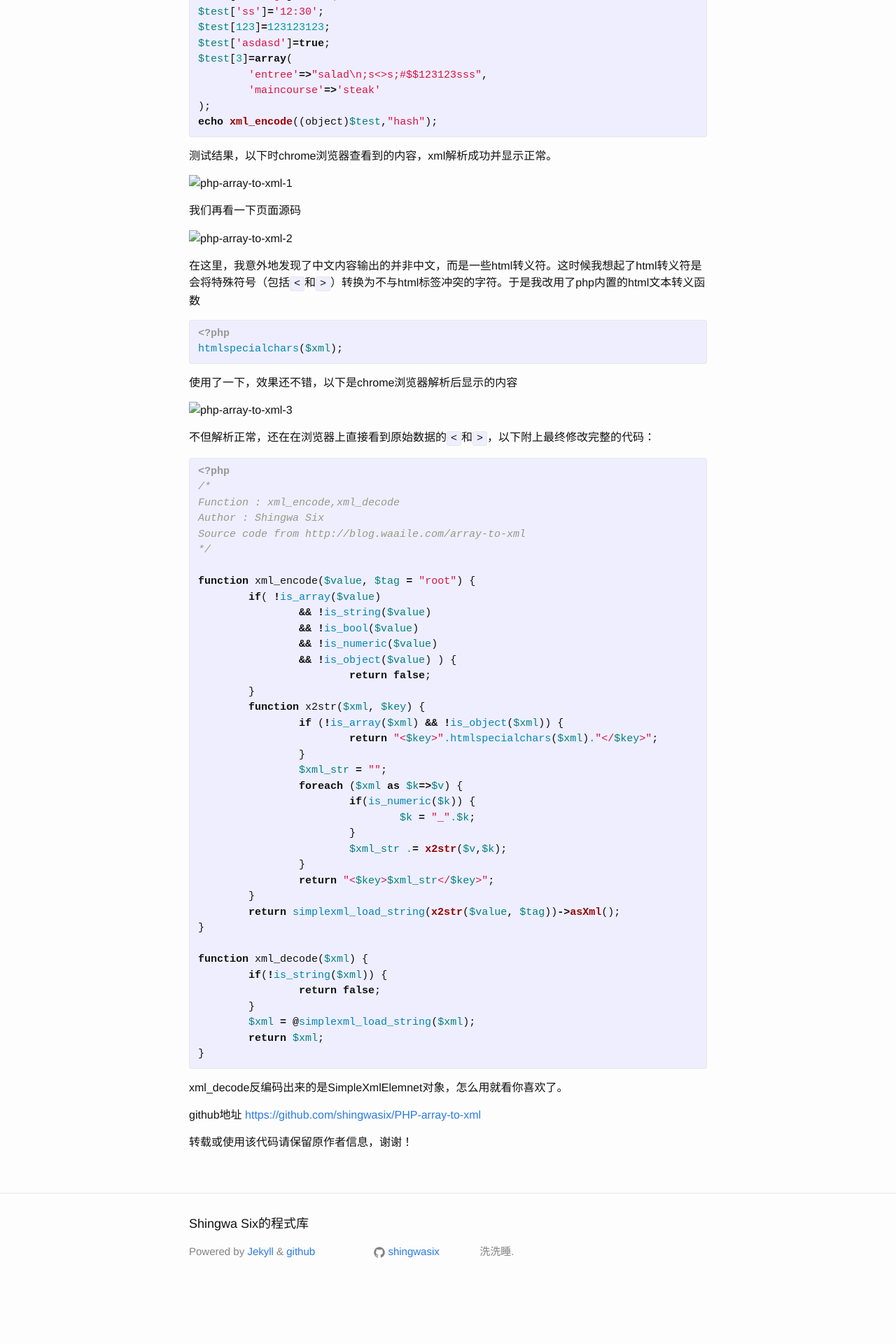
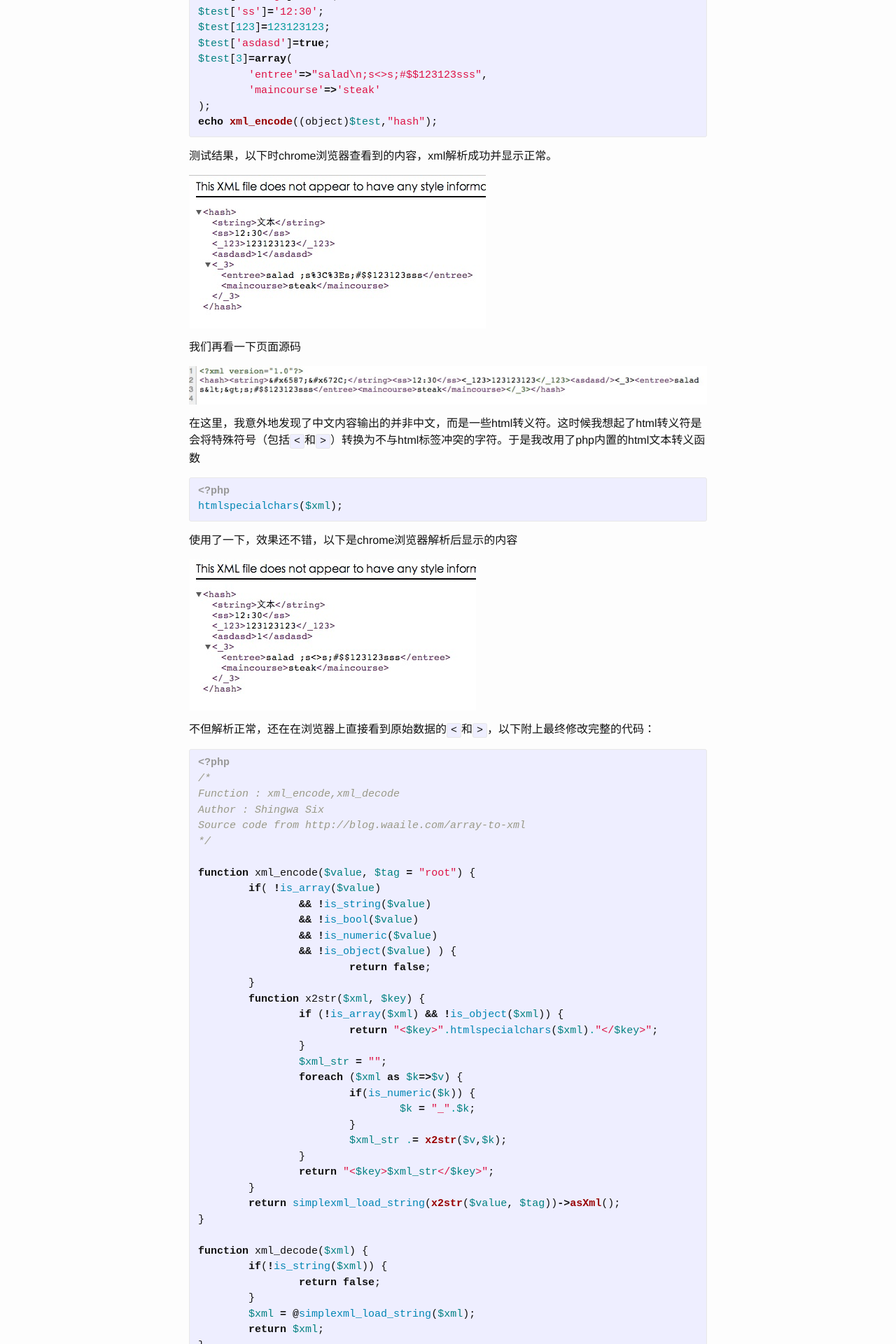
Before and after one commit to shingwasix/blog.waaile.com, a Jekyll site: the page built from _posts/php/2013-01-27-PHP-array-to-xml.md, in a window 1280 px wide. Shown: the part 2283-4203 px from the top of the page at 70% size. Built offline with Jekyll 4.4.1, drawn with Linux system fonts in a browser that asks for light colours; comment, search, counter and statistics services are not loaded; before the commit the page ends 4142 px from its top, so only the background shows below that.

Commit message:
补充文章《php array/object转xml》内容

```diff
--- a/_posts/php/2013-01-27-PHP-array-to-xml.md
+++ b/_posts/php/2013-01-27-PHP-array-to-xml.md
@@ -119,11 +119,11 @@ echo xml_encode((object)$test,"hash");
 
 测试结果，以下时chrome浏览器查看到的内容，xml解析成功并显示正常。
 
-![php-array-to-xml-1](/assets/*nix/php-array-to-xml-1.jpg)
+![php-array-to-xml-1](/assets/php/php-array-to-xml-1.jpg)
 
 我们再看一下页面源码
 
-![php-array-to-xml-2](/assets/*nix/php-array-to-xml-2.jpg)
+![php-array-to-xml-2](/assets/php/php-array-to-xml-2.jpg)
 
 在这里，我意外地发现了中文内容输出的并非中文，而是一些html转义符。这时候我想起了html转义符是会将特殊符号（包括`<`和`>`）转换为不与html标签冲突的字符。于是我改用了php内置的html文本转义函数
 
@@ -134,7 +134,7 @@ htmlspecialchars($xml);
 
 使用了一下，效果还不错，以下是chrome浏览器解析后显示的内容
 
-![php-array-to-xml-3](/assets/*nix/php-array-to-xml-3.jpg)
+![php-array-to-xml-3](/assets/php/php-array-to-xml-3.jpg)
 
 不但解析正常，还在在浏览器上直接看到原始数据的`<`和`>`，以下附上最终修改完整的代码：
 
```
Also changed, not shown: assets/php/php-array-to-xml-1.jpg (added), assets/php/php-array-to-xml-2.jpg (added), assets/php/php-array-to-xml-3.jpg (added).
